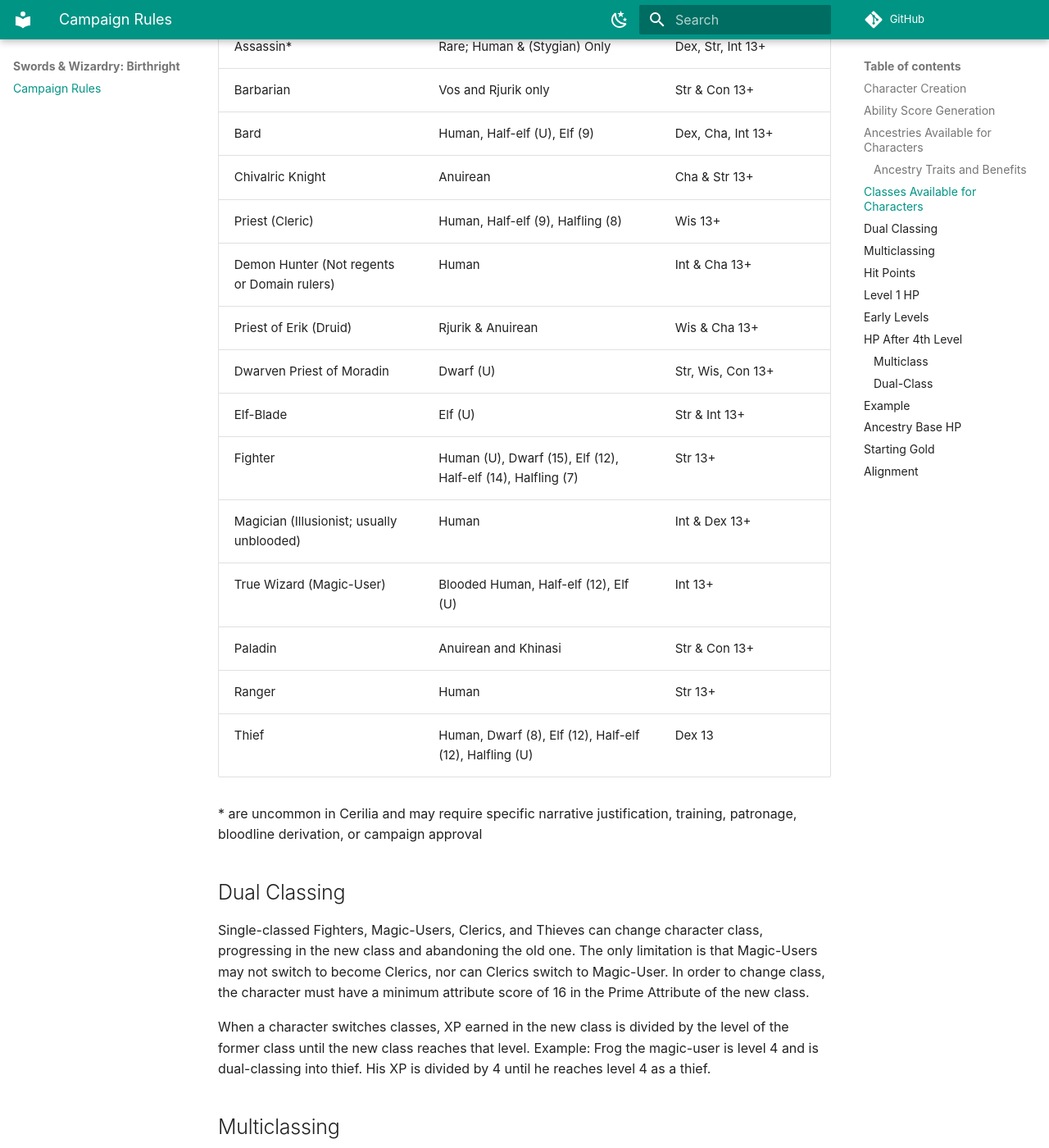
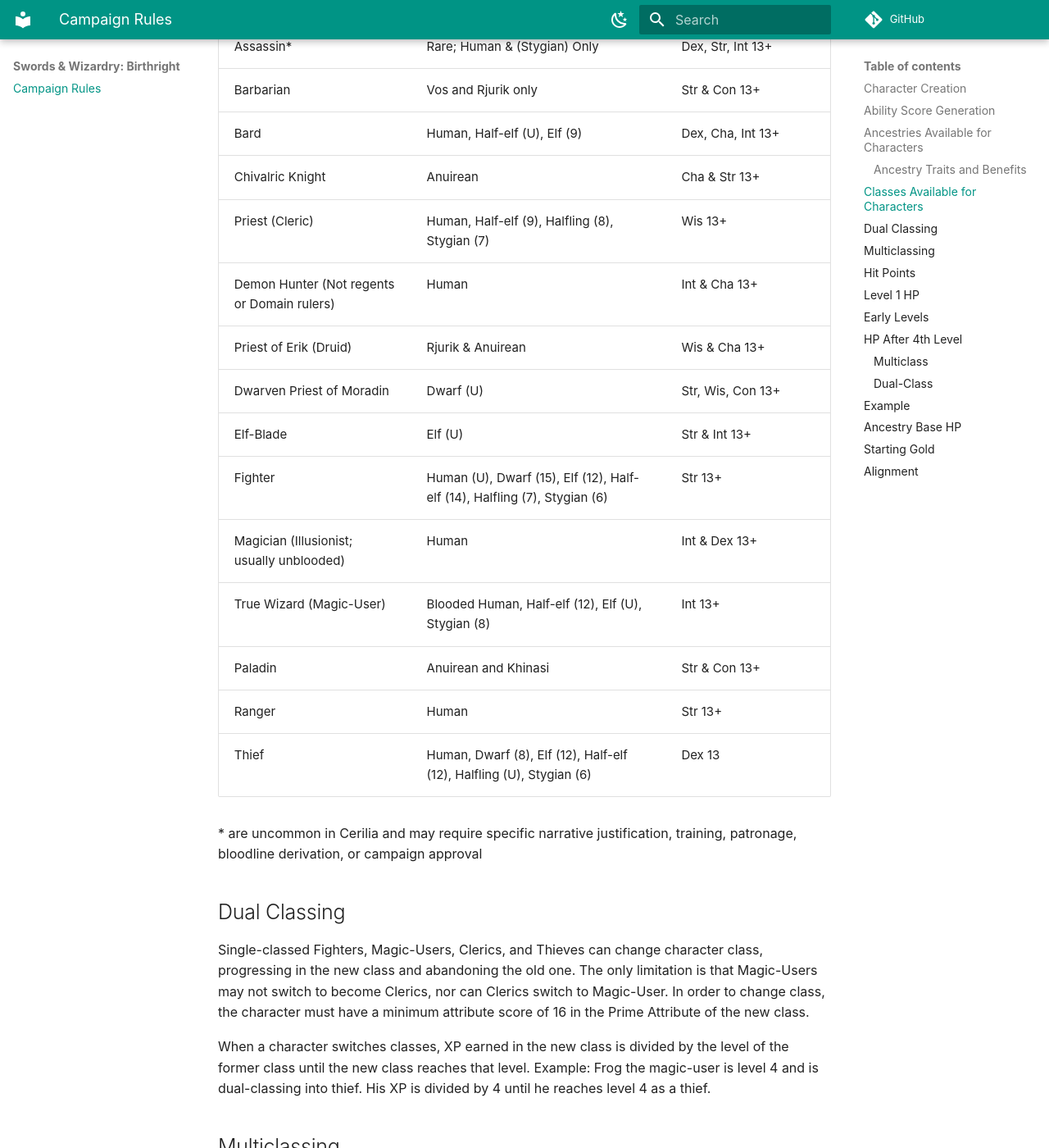
Before and after one commit to bagfullofdice/Rules, an MkDocs documentation site: the page built from docs/index.md, in a window 1280 px wide and 1400 px high, scrolled down 1612 px. Shown: the whole window at 82% size. Built offline with MkDocs 1.6.1 and Material for MkDocs 9.7.7, drawn with Linux system fonts in a browser that asks for light colours; comment, search, counter and statistics services are not loaded.

Commit message:
Update index.md

```diff
--- a/docs/index.md
+++ b/docs/index.md
@@ -38,17 +38,17 @@ Halfling,
 | Barbarian                                   | Vos and Rjurik only                                          | Str & Con 13+                |
 | Bard                                        | Human, Half-elf (U), Elf (9)                                 | Dex, Cha, Int 13+            |
 | Chivalric Knight                            | Anuirean                                                     | Cha & Str 13+                |
-| Priest (Cleric)                             | Human, Half-elf (9), Halfling (8)                            | Wis 13+                      |
+| Priest (Cleric)                             | Human, Half-elf (9), Halfling (8), Stygian (7)                           | Wis 13+                      |
 | Demon Hunter (Not regents or Domain rulers) | Human                                                        | Int & Cha 13+                |
 | Priest of Erik (Druid)                      | Rjurik & Anuirean                                            | Wis & Cha 13+                |
 | Dwarven Priest of Moradin                   | Dwarf (U)                                                    | Str, Wis, Con 13+            |
 | Elf-Blade                                   | Elf (U)                                                      | Str & Int 13+                |
-| Fighter                                     | Human (U), Dwarf (15), Elf (12), Half-elf (14), Halfling (7) | Str 13+                      |
+| Fighter                                     | Human (U), Dwarf (15), Elf (12), Half-elf (14), Halfling (7), Stygian (6) | Str 13+                      |
 | Magician (Illusionist; usually unblooded)   | Human                                                        | Int & Dex 13+                |
-| True Wizard (Magic-User)                    | Blooded Human, Half-elf (12), Elf (U)                        | Int 13+                      |
+| True Wizard (Magic-User)                    | Blooded Human, Half-elf (12), Elf (U), Stygian (8)                        | Int 13+                      |
 | Paladin                                     | Anuirean and Khinasi                                         | Str & Con 13+                |
 | Ranger                                      | Human                                                        | Str 13+                      |
-| Thief                                       | Human, Dwarf (8), Elf (12), Half-elf (12), Halfling (U)      | Dex 13                       |
+| Thief                                       | Human, Dwarf (8), Elf (12), Half-elf (12), Halfling (U), Stygian (6)      | Dex 13                       |
 
 \* are uncommon in Cerilia and may require specific narrative justification, training, patronage, bloodline derivation, or campaign approval
 ## Dual Classing
```
